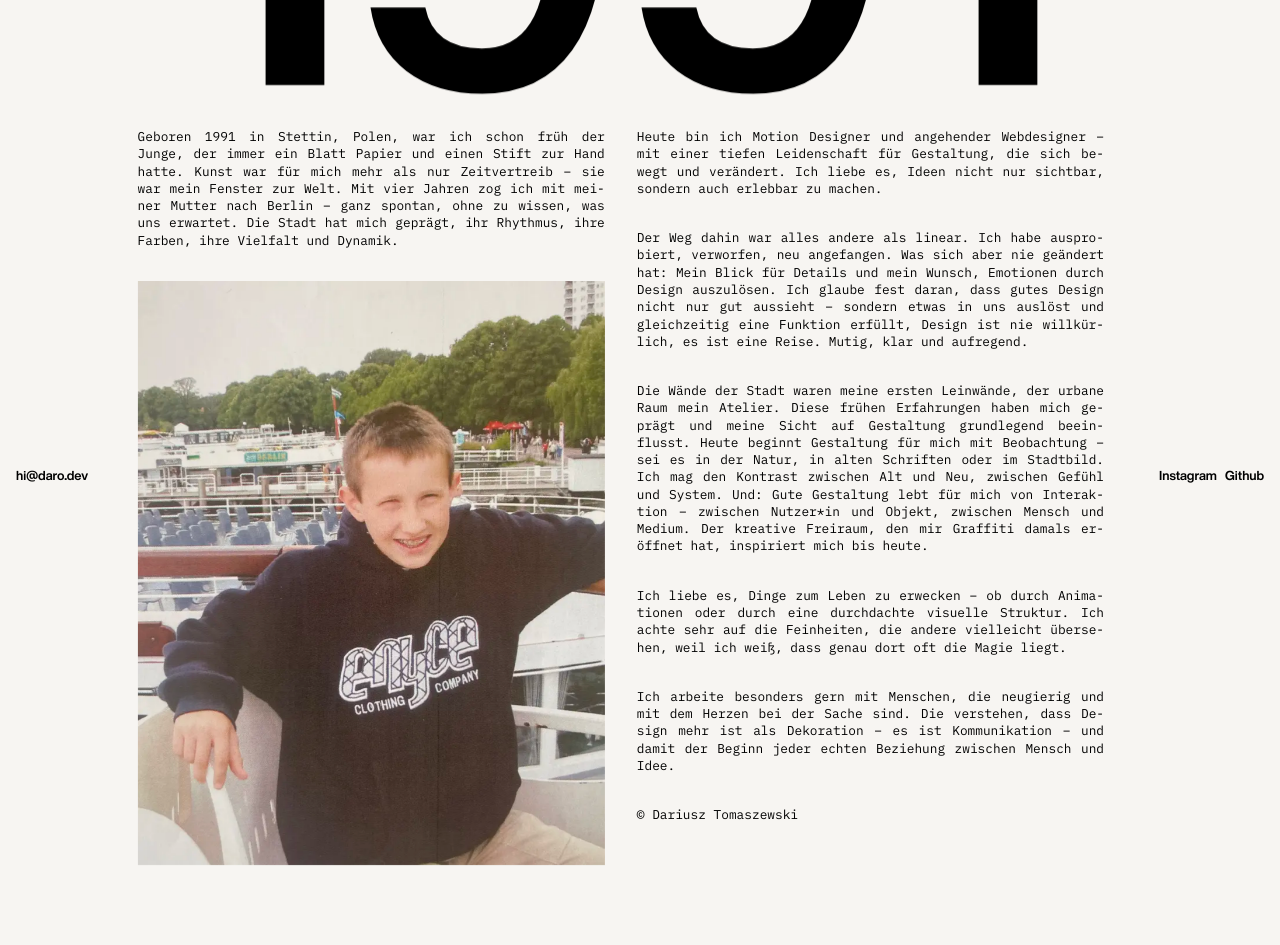
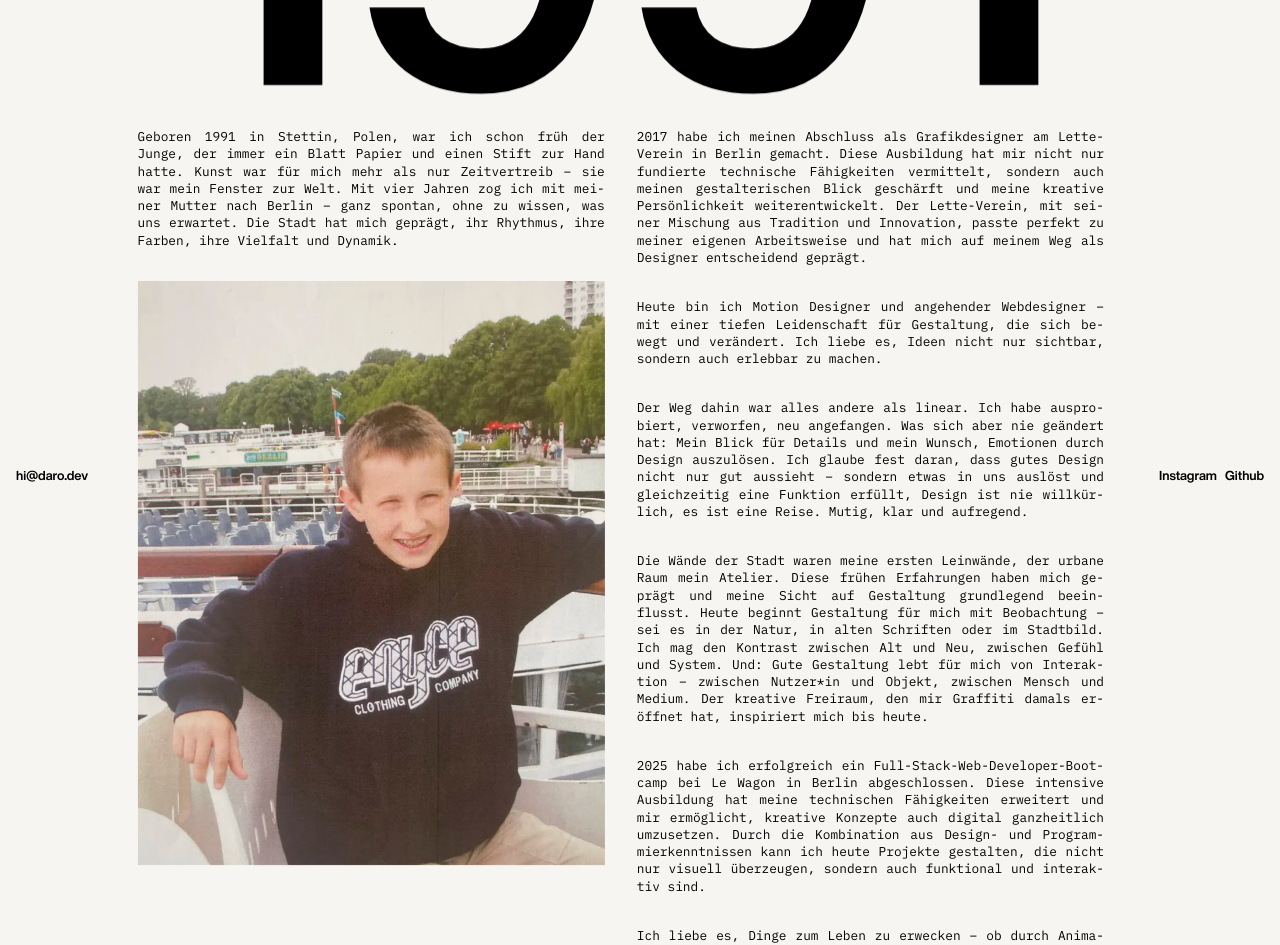
Before and after one commit to darko-img/portfolio_darek, a SvelteKit app: page /mehr in a window 1280 px wide. Shown: the part 300-1245 px from the top of the page. Built offline with nearby package versions, Linux system fonts and the light colour scheme.

Commit message:
about text fix 4

```diff
--- a/src/lib/animations/gsap.ts
+++ b/src/lib/animations/gsap.ts
@@ -88,7 +88,7 @@ export const aboutReveal = (
   tl.fromTo(
     selectors.portrait,
     { clipPath: "polygon(0 100%, 100% 100%, 100% 100%, 0 100%)", },
-    { clipPath: "polygon(0 0%, 100% 0%, 100% 100%, 0 100%)", duration: 1.25, ease: defaultEase, force3D: true },
+    { clipPath: "polygon(0 0%, 100% 0%, 100% 100%, 0 100%)", duration: 1.5, ease: defaultEase, force3D: true },
     "<0.5"
   );
 
@@ -96,7 +96,7 @@ export const aboutReveal = (
     selectors.tReveal,
     { opacity: 0 },
     { opacity: 1, duration: 0.5, ease: defaultEase, force3D: true },
-    "<0.35"
+    "<0.4"
   );
 
   return tl;
--- a/src/routes/mehr/+page.svelte
+++ b/src/routes/mehr/+page.svelte
@@ -8,9 +8,6 @@
 </script>
 
 <main>
-
-<header></header>
-
 
 <div class="about-wrapper">
 
@@ -38,6 +35,16 @@
   </div>
 
   <div class="col-2">
+
+    <div class="section">
+      <p class="t-reveal">2017 habe ich meinen Abschluss als Grafikdesigner am
+        Lette-Verein in Berlin gemacht. Diese Ausbildung hat mir nicht nur fundierte
+        technische Fähigkeiten vermittelt, sondern auch meinen gestalterischen
+        Blick geschärft und meine kreative Persönlichkeit weiterentwickelt.
+        Der Lette-Verein, mit seiner Mischung aus Tradition und Innovation, passte
+        perfekt zu meiner eigenen Arbeitsweise und hat mich auf meinem Weg als
+        Designer entscheidend geprägt.</p>
+      </div>
     <div class="section">
       <p class="t-reveal">Heute bin ich Motion Designer und angehender Webdesigner –
         mit einer tiefen Leidenschaft für Gestaltung, die sich bewegt und
@@ -63,6 +70,14 @@
         Gestaltung lebt für mich von Interaktion – zwischen Nutzer*in und
         Objekt, zwischen Mensch und Medium. Der kreative Freiraum,
         den mir Graffiti damals eröffnet hat, inspiriert mich bis heute.</p>
+    </div>
+    <div class="section">
+      <p class="t-reveal">2025 habe ich erfolgreich ein Full-Stack-Web-Developer-Bootcamp
+        bei Le Wagon in Berlin abgeschlossen. Diese intensive Ausbildung hat meine
+        technischen Fähigkeiten erweitert und mir ermöglicht, kreative Konzepte auch digital
+        ganzheitlich umzusetzen. Durch die Kombination aus Design- und Programmierkenntnissen
+        kann ich heute Projekte gestalten, die nicht nur visuell überzeugen, sondern auch
+        funktional und interaktiv sind.</p>
     </div>
     <div class="section">
       <p class="t-reveal">Ich liebe es, Dinge zum Leben zu erwecken – ob durch Animationen
@@ -95,13 +110,6 @@ main {
   height: 100vh;
   padding: 1rem;
   pointer-events: none;
-  margin: 0;
-}
-
-header {
-  width: 100%;
-  top: 0;
-  position: static;
 }
 
 .year-row {
@@ -112,6 +120,7 @@ header {
   width: 100%;
   flex-wrap: nowrap;
   max-width: 100vw;
+  gap: 0.05rem;
 }
 
 .letter2 {
@@ -175,9 +184,6 @@ header {
 }
 
 @media (max-width: 1024px) {
-  main {
-    margin-top: 1rem;
-  }
   .about-wrapper {
   padding-right: 0;
   }
@@ -185,8 +191,11 @@ header {
   display: none;
   }
   .letter2 {
-  font-size: 49vw;
+  font-size: 50vw;
   }
+  .year-row {
+  gap: 0;
+}
 }
 
 @media (max-width: 768px) {
@@ -203,7 +212,7 @@ header {
 
 @media (max-width: 450px) {
   .about p {
-  font-size: 3vw;
+  font-size: 3.5vw;
   }
   .letter2 {
   font-size: 48vw;
```
Also changed, not shown: static/mein_laptop.webp (added).
